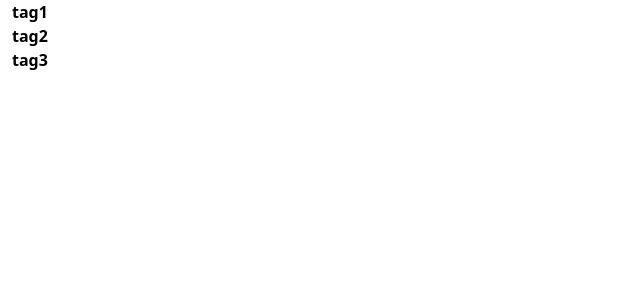
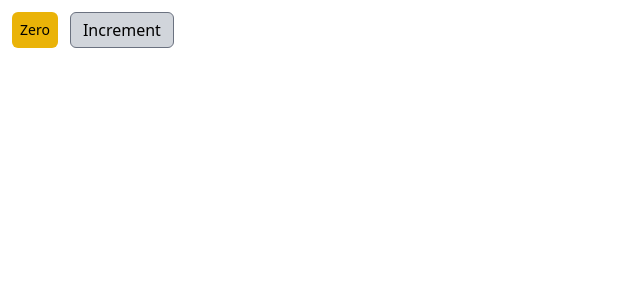
Before and after one commit to AqilArif/React-Course-By-Mosh, a React (Vite) app: page / in a window 1280 px wide. Shown: the top 300 px of the page, without its empty margins (0-640 px from the left). Built offline with nearby package versions, Linux system fonts and the light colour scheme.

Commit message:
Working on Class Based Components

```diff
--- a/src/App.jsx
+++ b/src/App.jsx
@@ -13,7 +13,7 @@ function App() {
         </a>
       </div>
 
-      <h1 className='text-blue-500'>Vite + React</h1>
+      <h1>Vite + React</h1>
 
       <div className="card">
         <button onClick={() => setCount((count) => count + 1)}>
--- a/src/components/counter.jsx
+++ b/src/components/counter.jsx
@@ -4,20 +4,38 @@ class Counter extends Component {
 
     state = {
         count: 0,
-        tags: ['tag1', 'tag2', 'tag3'],
+        // tags: ['tag1', 'tag2', 'tag3'],
     }
 
-    renderTags() {
-        if (this.state.tags.length === 0) return <p>There are no tags!</p>
+    // constructor() {
+    //     super();
 
-        return (
-            <ul className='ml-3 font-bold'>
-                {
-                    this.state.tags.map(tag => <li key={tag}> { tag } </li>)
-                }
-            </ul>
-        )
+    //     this.handleIncrement = this.handleIncrement.bind(this) // this code is noisy and we need to add this binding process with every event so instead of this code we use the arrow function to avoid binding
+    // }
+
+    handleIncrement = (product) => {
+
+        console.log('Product', product);
+
+        // Note: we can not update the state directly in class components like => (this this.state.count + 1)
+
+        this.setState( { count: this.state.count + 1 } )
+
+        //Note: The (setState) method telling the react that state of this component is going to be changed
     }
+
+    // renderTags() {
+
+    //     if (this.state.tags.length === 0) return <p>There are no tags!</p>
+
+    //     return (
+    //         <ul className='ml-3 font-bold'>
+    //             {
+    //                 this.state.tags.map(tag => <li key={tag}> { tag } </li>)
+    //             }
+    //         </ul>
+    //     )
+    // }
 
     render() {
 
@@ -25,20 +43,25 @@ class Counter extends Component {
 
         return (
             <Fragment>
-                {/* <div className='flex m-3'>
+                <div className='flex m-3'>
                     <span className={this.state.count === 0 ? 'bg-yellow-500 rounded-md mr-3 p-2 text-sm text-center' : 'bg-blue-500 rounded-md mr-3 p-2 text-sm text-center text-white'}>
                         {this.formatCount()}
                     </span>
 
-                    <button>Increment</button>
+                    <button
+                        type='button'
+                        className='border border-gray-500 rounded-md px-3 bg-gray-300'
+                        onClick={() => {this.handleIncrement( product ) } }
+                    >
+                        Increment
+                    </button>
+                </div>
 
-                </div> */}
-
-                <div>
+                {/* <div>
                     {this.state.tags.length === 0 && 'Please create a new tag!'}
 
                     {this.renderTags()}
-                </div>
+                </div> */}
 
                 {/* <ul className='ml-3 font-bold'>
                     {
@@ -49,11 +72,11 @@ class Counter extends Component {
         );
     }
 
-    // formatCount = () => {
-    //     const { count } = this.state // destructuring the count value
+    formatCount = () => {
+        const { count } = this.state // destructuring the count value
 
-    //     return count === 0 ? <h1>Zero</h1> : count;
-    // }
+        return count === 0 ? <h1>Zero</h1> : count;
+    }
 }
 
 export default Counter;
--- a/tailwind.config.cjs
+++ b/tailwind.config.cjs
@@ -1,6 +1,6 @@
-/** @type {import('tailwindcss').Config} */
 module.exports = {
   content: ["./index.html", "./src/**/*.{js,ts,jsx,tsx}",],
+
   theme: {
     extend: {
       borderRadius: {
@@ -89,6 +89,7 @@ module.exports = {
       98: "24.5rem", // 392px
       100: "25rem", // 400px
     },
-  },
-  plugins: [],
+
+    plugins: [],
+  }
 }
```
Also changed, not shown: src/index.css (added).
